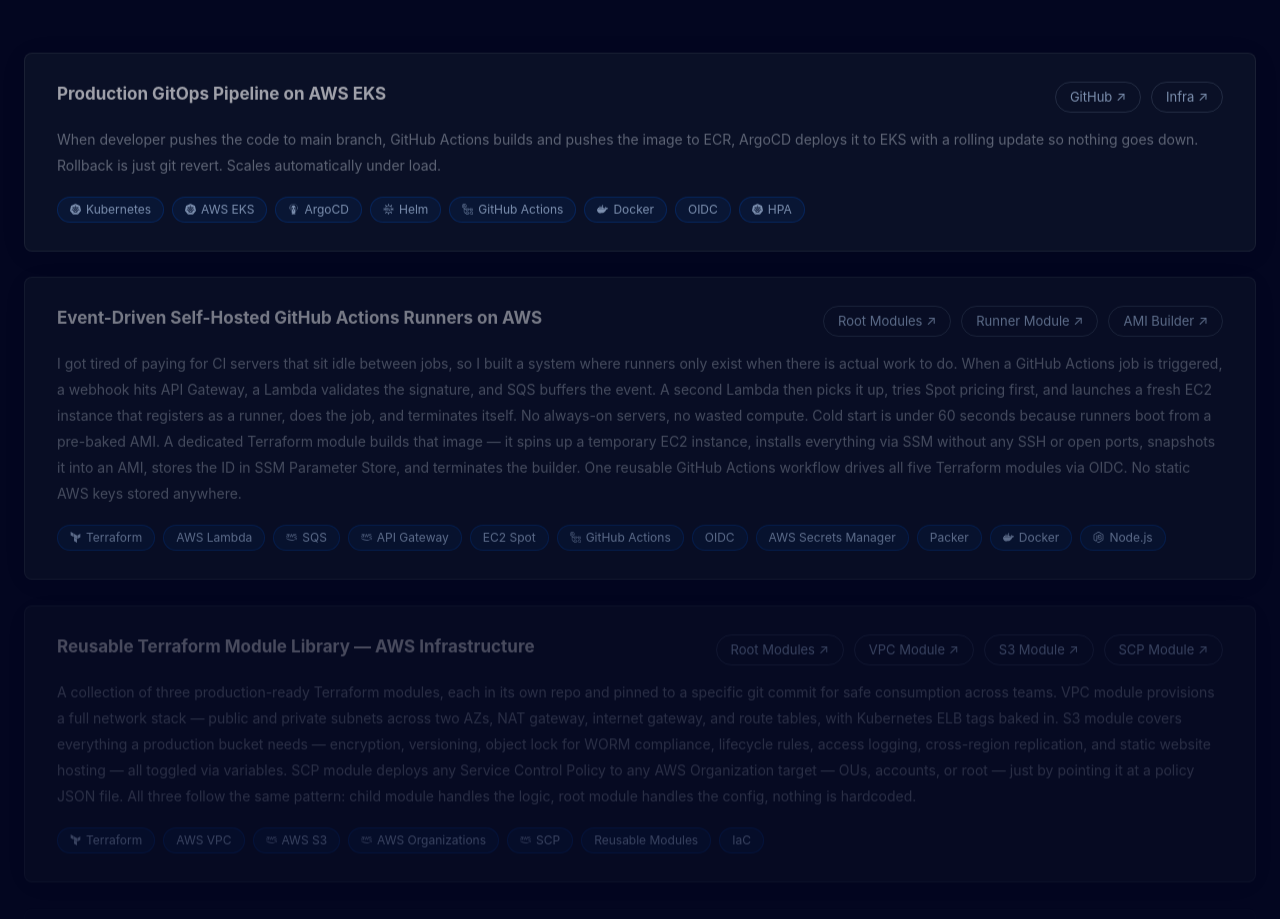
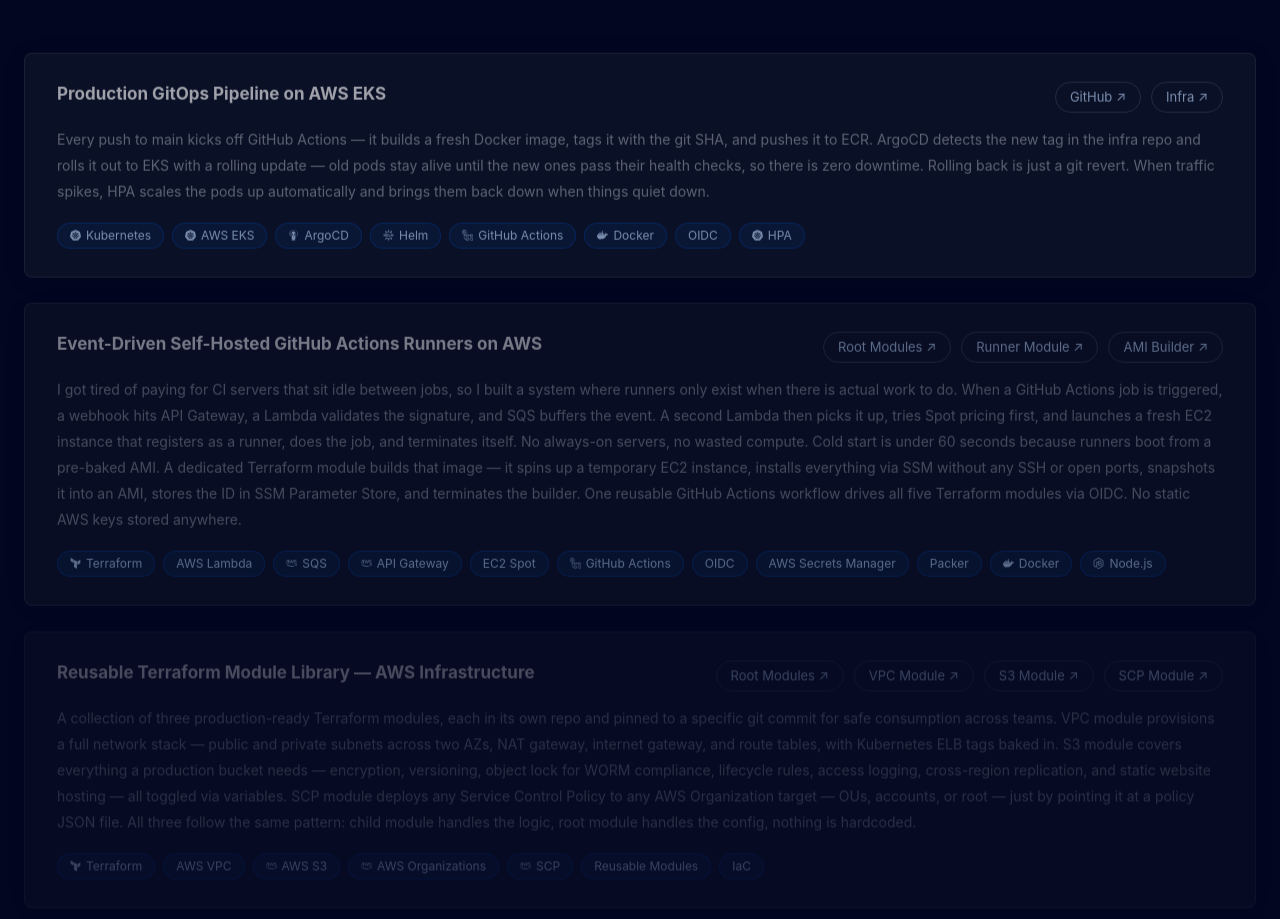
Before and after one commit to ochirdorj/portfolio, a Next.js app: page / in a window 1280 px wide. Shown: the part 2380-3299 px from the top of the page. Built offline with nearby package versions, Linux system fonts and the light colour scheme.

Commit message:
Project content has been updated

```diff
--- a/data/content.ts
+++ b/data/content.ts
@@ -53,7 +53,7 @@
   projects: [
     {
       title: "Production GitOps Pipeline on AWS EKS",
-      description: "When developer pushes the code to main branch, GitHub Actions builds and pushes the image to ECR, ArgoCD deploys it to EKS with a rolling update so nothing goes down. Rollback is just git revert. Scales automatically under load.",
+      description: "Every push to main kicks off GitHub Actions — it builds a fresh Docker image, tags it with the git SHA, and pushes it to ECR. ArgoCD detects the new tag in the infra repo and rolls it out to EKS with a rolling update — old pods stay alive until the new ones pass their health checks, so there is zero downtime. Rolling back is just a git revert. When traffic spikes, HPA scales the pods up automatically and brings them back down when things quiet down.",
       tags: ["Kubernetes", "AWS EKS", "ArgoCD", "Helm", "GitHub Actions", "Docker", "OIDC", "HPA"],
       github: "https://github.com/ochirdorj/my-app",
       infra: "https://github.com/ochirdorj/my-app-infra"
```
Also changed, not shown: 1 other file (tests, documents, lock files or other folders).
